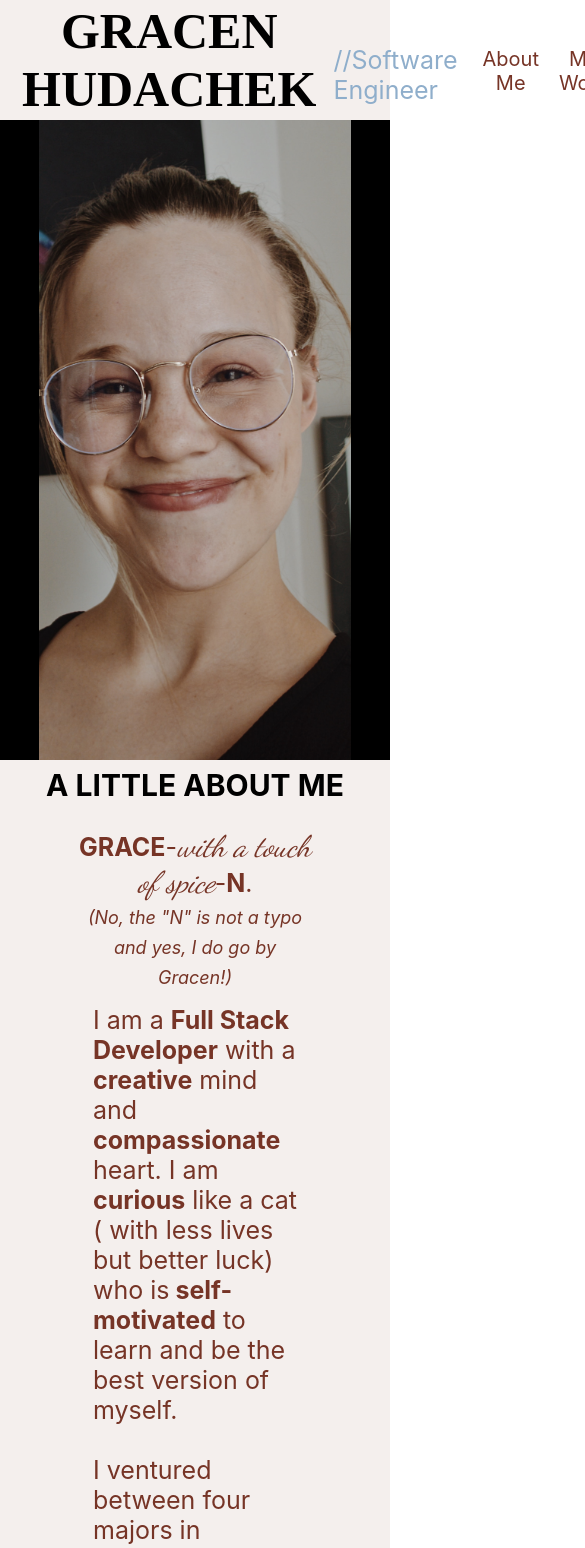
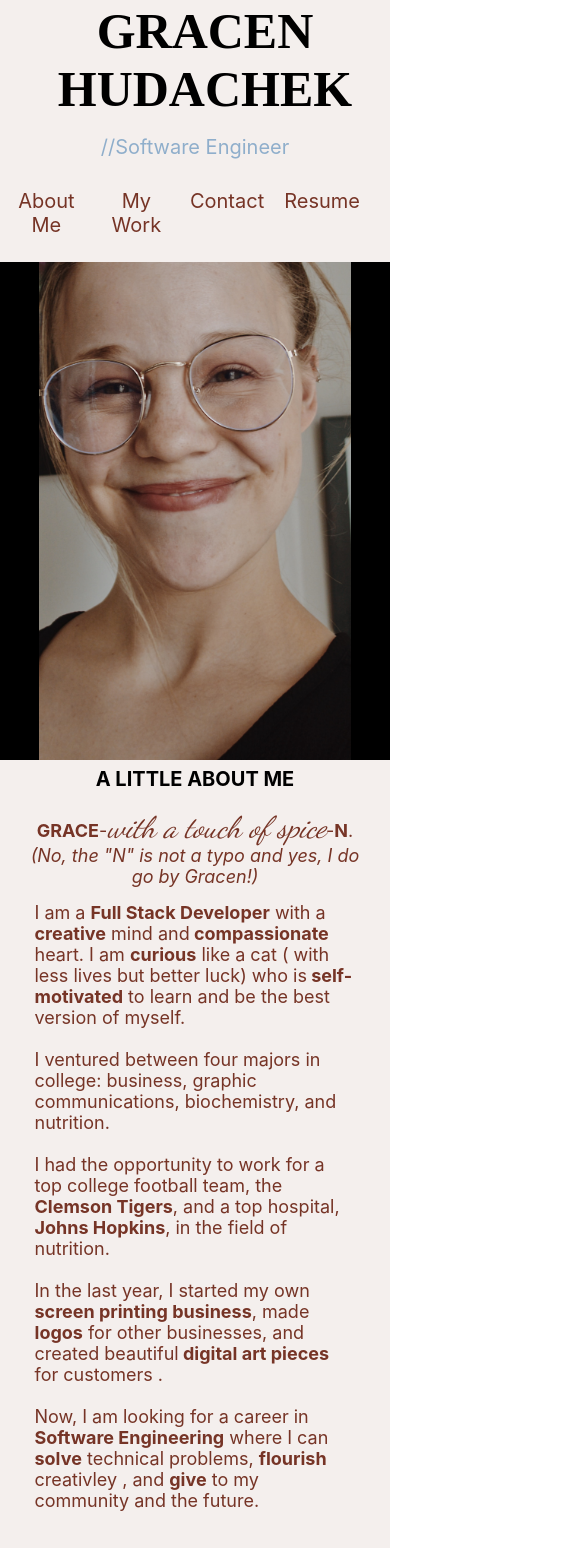
Before and after one commit to ghudachek/Gracen-Hudachek, a React (Create React App) app in the folder client/: page / in a window 390 px wide. Shown: the top 1548 px of the page, 585 px wide, since content can reach past the window. Built offline with nearby package versions, Linux system fonts and the light colour scheme; a web font is replaced by a local one.

Commit message:
first step media query

```diff
--- a/client/src/screens/Home/Home.css
+++ b/client/src/screens/Home/Home.css
@@ -172,3 +172,73 @@ p.message {
 .contact-blurb {
   z-index: 1;
 }
+
+@media screen and (max-width: 500px) {
+  .about-me-div {
+    min-height: max-content;
+    height: 110vh;
+    font-size: 20px;
+  }
+  .AM-Description {
+    width: 90vw;
+    font-size: 18px;
+  }
+  .my-work-h1 {
+    padding-top: 20px;
+  }
+  .my-work {
+    min-height: fit-content;
+    height: 200vh;
+    padding: 0;
+    display: flex;
+    flex-direction: column;
+  }
+  .project-btns {
+    display: flex;
+    flex-direction: column;
+  }
+  .project {
+    font-size: 18px;
+    padding: 15px;
+    margin: 10px;
+    width: fit-content;
+  }
+
+  .projects-div {
+    background-color: #c1ccd4;
+    align-self: flex-end;
+    width: 60em;
+    height: 10em;
+    margin-right: 5vw;
+    color: #763426;
+  }
+  .proj-description {
+    max-height: 30vh;
+    font-size: 15px;
+  }
+  .project-img {
+    width: 15em;
+  }
+
+  .project a {
+    padding: 5px;
+    position: relative;
+    bottom: 0;
+  }
+
+  .project a:hover {
+    color: #c1ccd4;
+  }
+  /* CONTACT SECTION  */
+
+  .contact-me {
+    width: 100vw;
+    height: 90vh;
+    min-width: fit-content;
+    min-height: fit-content;
+  }
+
+  .triangle {
+    margin-top: -105px;
+  }
+}
--- a/client/src/screens/nav/Nav.css
+++ b/client/src/screens/nav/Nav.css
@@ -76,3 +76,20 @@ a.nav-link:hover:before {
   justify-content: center;
   align-content: center;
 }
+
+@media screen and (max-width: 500px) {
+  .nav {
+    display: flex;
+    flex-direction: column;
+  }
+  .links-container {
+    align-self: center;
+  }
+  .titles {
+    flex-direction: column;
+  }
+  .title-descriptor {
+    align-self: center;
+    font-size: 20px;
+  }
+}
```
